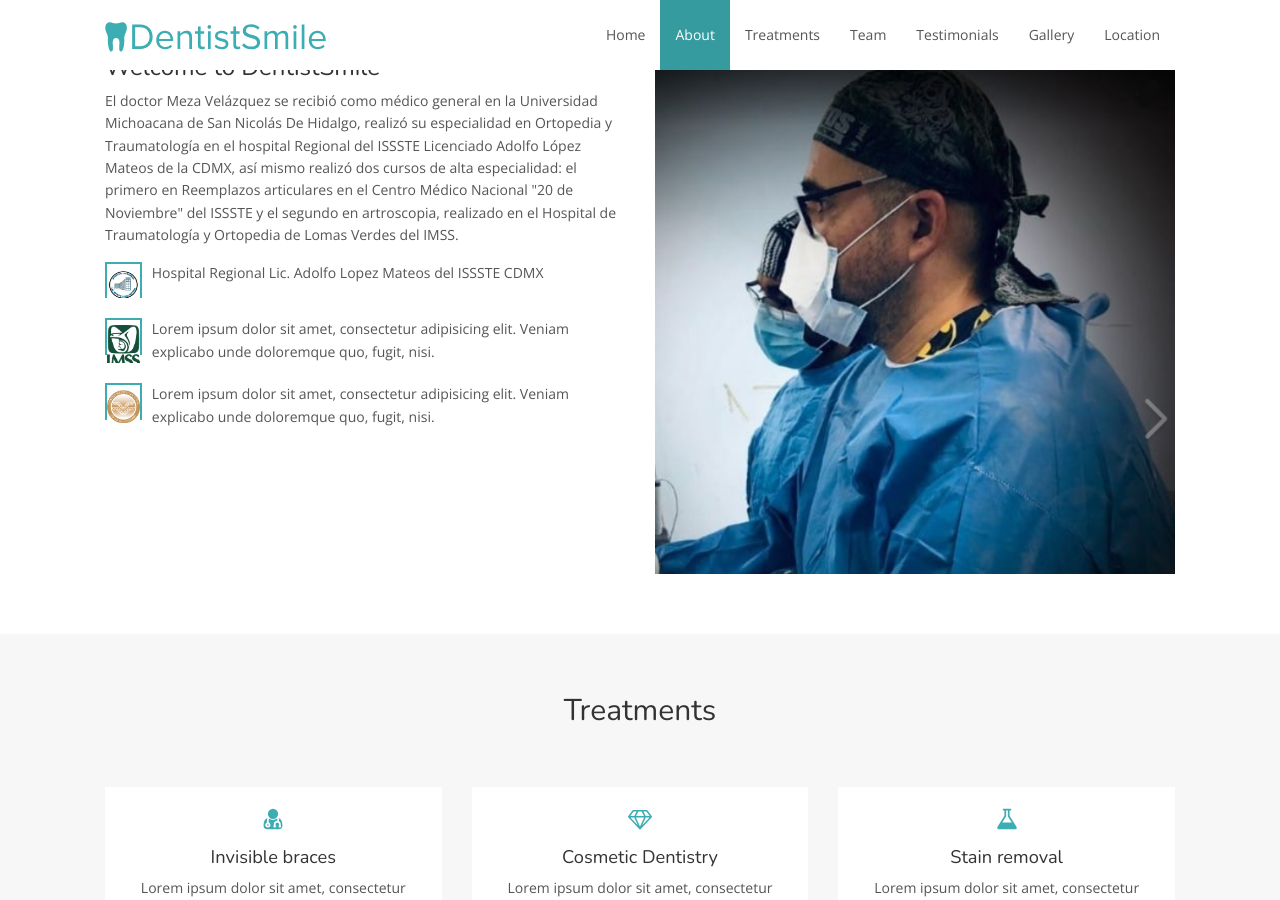
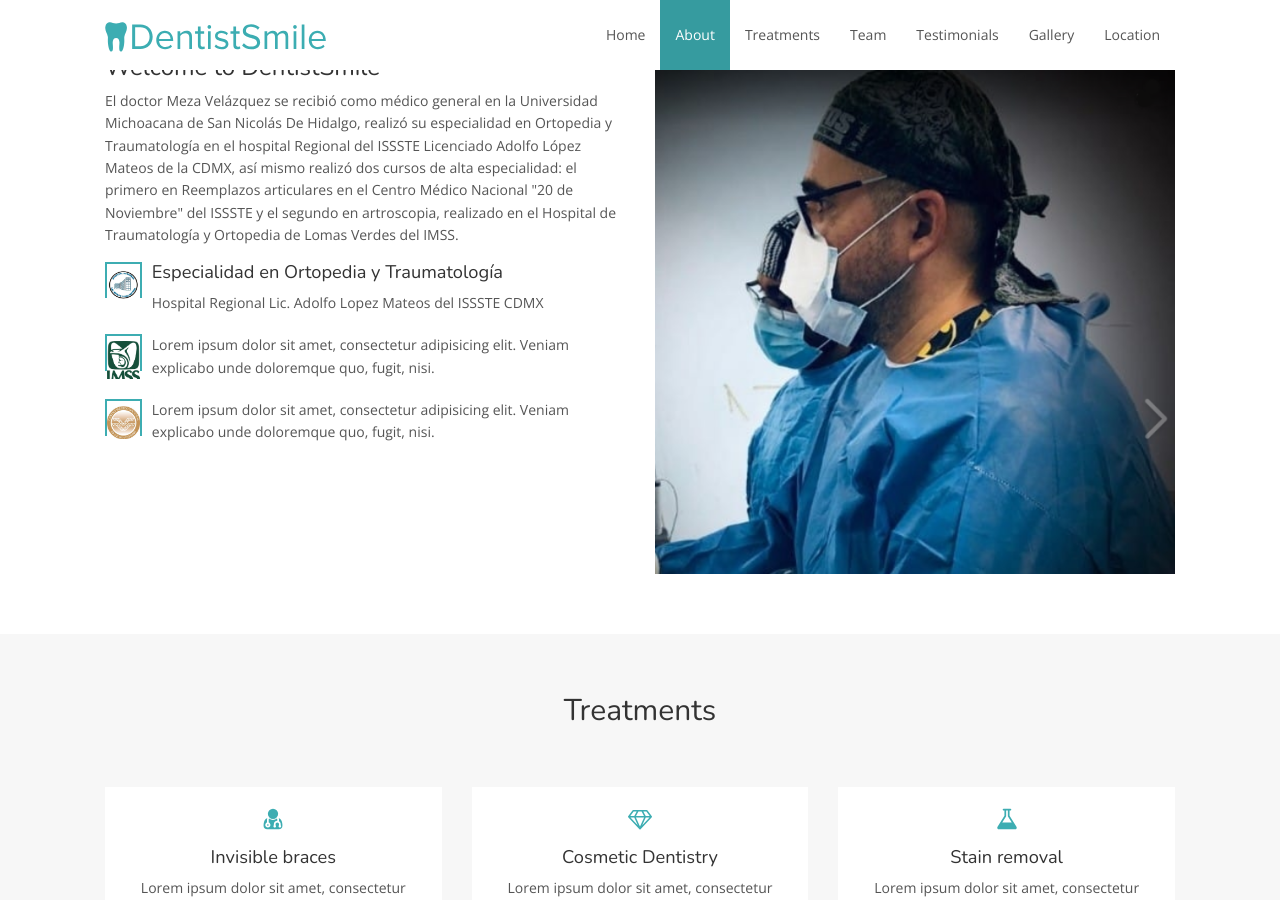
Before and after one commit to kecho05/dr, a Jekyll site: the page built from index.html, in a window 1280 px wide and 900 px high, scrolled down 927 px. Built offline with Jekyll 4.4.1, drawn with Linux system fonts in a browser that asks for light colours; nearby versions of some CDN libraries.

Commit message:
Update index.html

```diff
--- a/index.html
+++ b/index.html
@@ -96,6 +96,7 @@ layout: default
                         </div>
                     </div>
                     <div class="media-body">
+                        <h4>Especialidad en Ortopedia y Traumatología </h4>
                         <p>Hospital Regional Lic. Adolfo Lopez Mateos del ISSSTE CDMX</p>
                     </div>
                 </div>
```
